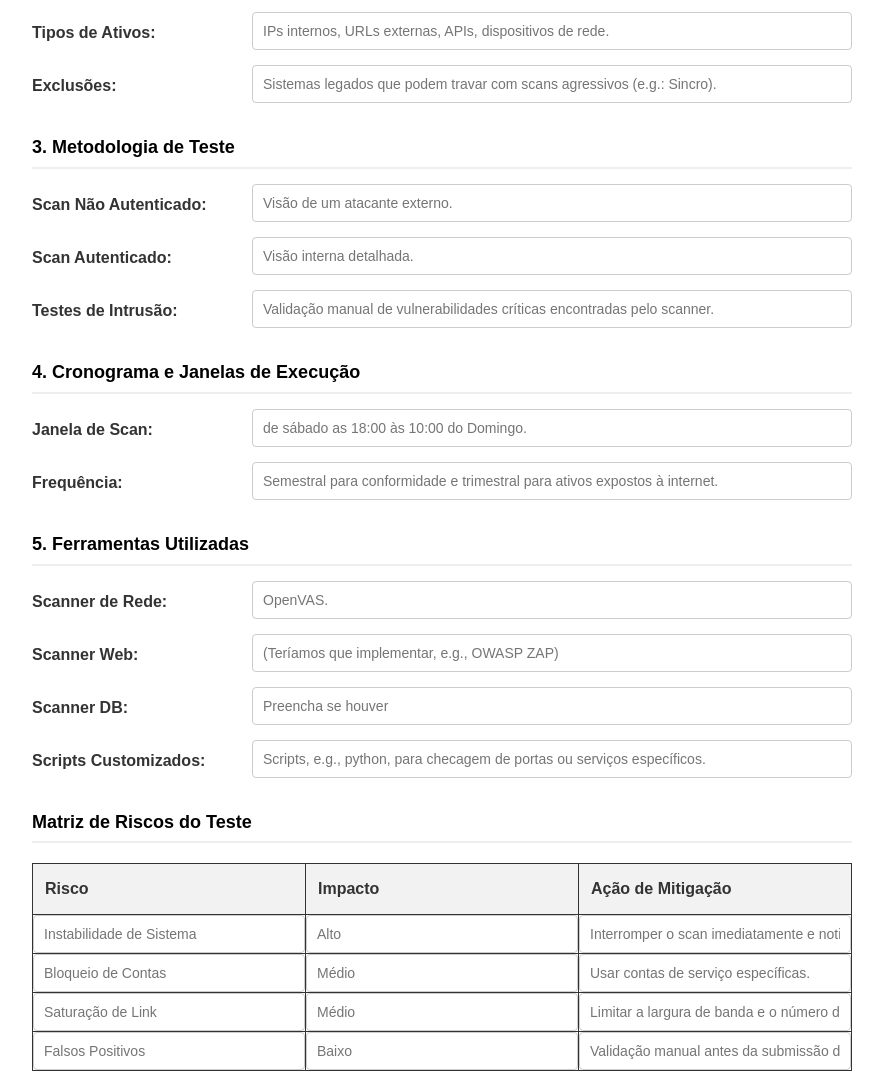
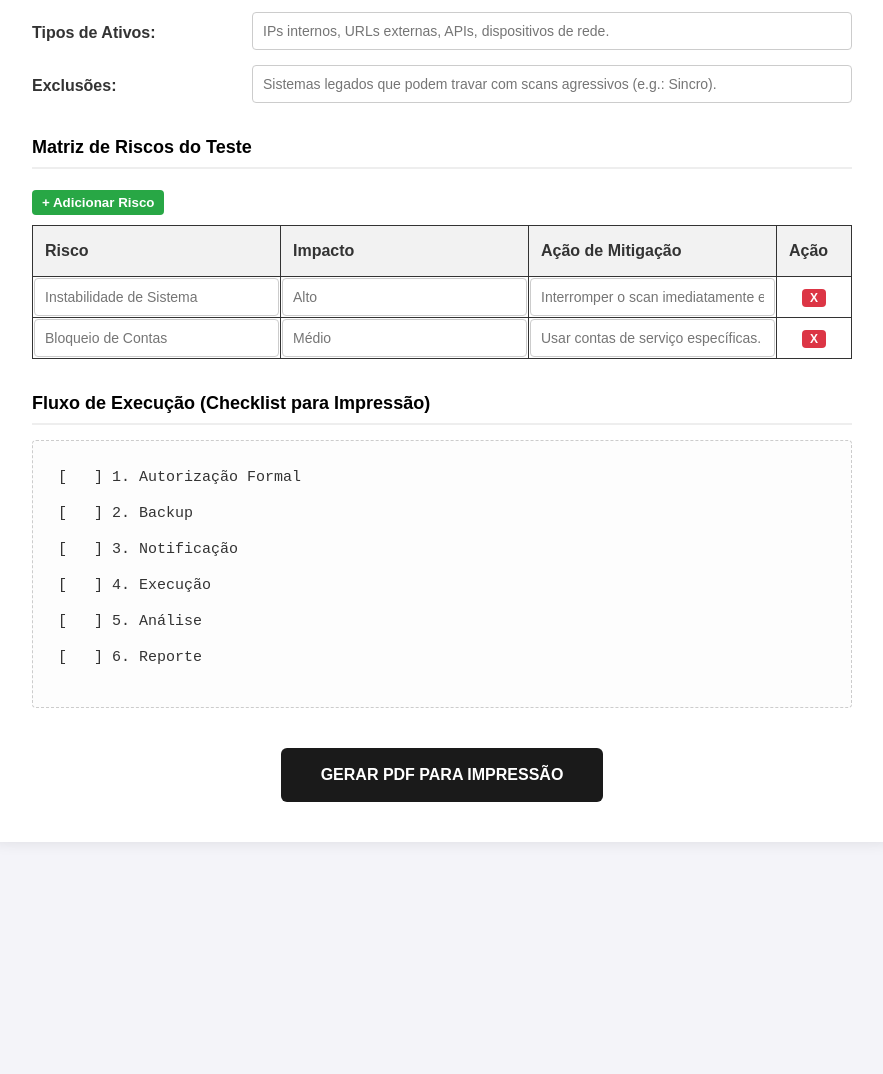
Before and after one commit to Guilherme-Zibetti/GestaoVulnerabilidades, a plain HTML site: page public/index.html in a window 1280 px wide. Shown: the part 545-1619 px from the top of the page, without its empty margins (198-1081 px from the left). After the commit the page ends 1427 px from the top, so only its background shows below. Drawn offline with nearby package versions, Linux system fonts and the light colour scheme.

Commit message:
updated: public/index.html

```diff
--- a/public/index.html
+++ b/public/index.html
@@ -16,21 +16,19 @@
         textarea, input[type="text"] { flex-grow: 1; padding: 10px; border: 1px solid #ccc; border-radius: 4px; font-size: 14px; }
         textarea { height: 70px; }
 
-        /* Ajuste Matriz de Riscos */
-        table { width: 100%; border-collapse: collapse; margin: 20px 0; border: 1px solid #333; }
-        th, td { border: 1px solid #333; padding: 0; text-align: left; }
+        /* Tabela Matriz de Riscos */
+        .table-container { margin: 20px 0; }
+        table { width: 100%; border-collapse: collapse; border: 1px solid #333; }
+        th, td { border: 1px solid #333; text-align: left; position: relative; }
         th { background-color: #f2f2f2; font-weight: bold; padding: 12px; }
-        .risk-input {
-            width: 100%;
-            border: none;
-            padding: 12px;
-            background: transparent;
-            font-size: 14px;
-            outline: none;
-            box-sizing: border-box;
-            font-family: Arial, sans-serif;
-        }
+        .risk-input { width: 100%; border: none; padding: 12px; background: transparent; font-size: 14px; outline: none; box-sizing: border-box; }
         .risk-input:focus { background-color: #fffbe6; }
+
+        /* Botões de controle de linha */
+        .row-controls { padding: 5px; text-align: center; width: 50px; }
+        .btn-row { cursor: pointer; border: none; border-radius: 4px; padding: 5px 10px; font-weight: bold; }
+        .btn-add { background-color: #28a745; color: white; margin-bottom: 10px; display: inline-block; }
+        .btn-remove { background-color: #dc3545; color: white; padding: 2px 8px; font-size: 12px; }
 
         .checklist-static { background: #fdfdfd; border: 1px dashed #ccc; padding: 25px; border-radius: 4px; }
         .checklist-item { margin-bottom: 12px; font-size: 15px; color: #333; font-family: monospace; }
@@ -70,55 +68,16 @@
             <input type="text" id="exclusoes" placeholder="Sistemas legados que podem travar com scans agressivos (e.g.: Sincro).">
         </div>
 
-        <h2>3. Metodologia de Teste</h2>
-        <div class="input-group">
-            <label>Scan Não Autenticado:</label>
-            <input type="text" id="scan_nao_autenticado" placeholder="Visão de um atacante externo.">
-        </div>
-        <div class="input-group">
-            <label>Scan Autenticado:</label>
-            <input type="text" id="scan_autenticado" placeholder="Visão interna detalhada.">
-        </div>
-        <div class="input-group">
-            <label>Testes de Intrusão:</label>
-            <input type="text" id="pentest" placeholder="Validação manual de vulnerabilidades críticas encontradas pelo scanner.">
-        </div>
-
-        <h2>4. Cronograma e Janelas de Execução</h2>
-        <div class="input-group">
-            <label>Janela de Scan:</label>
-            <input type="text" id="janela" placeholder="de sábado as 18:00 às 10:00 do Domingo.">
-        </div>
-        <div class="input-group">
-            <label>Frequência:</label>
-            <input type="text" id="frequencia" placeholder="Semestral para conformidade e trimestral para ativos expostos à internet.">
-        </div>
-
-        <h2>5. Ferramentas Utilizadas</h2>
-        <div class="input-group">
-            <label>Scanner de Rede:</label>
-            <input type="text" id="tool_rede" placeholder="OpenVAS.">
-        </div>
-        <div class="input-group">
-            <label>Scanner Web:</label>
-            <input type="text" id="tool_web" placeholder="(Teríamos que implementar, e.g., OWASP ZAP)">
-        </div>
-        <div class="input-group">
-            <label>Scanner DB:</label>
-            <input type="text" id="tool_db" placeholder="Preencha se houver">
-        </div>
-        <div class="input-group">
-            <label>Scripts Customizados:</label>
-            <input type="text" id="tool_scripts" placeholder="Scripts, e.g., python, para checagem de portas ou serviços específicos.">
-        </div>
-
         <h2>Matriz de Riscos do Teste</h2>
+        <div class="table-container">
+            <button type="button" class="btn-row btn-add" onclick="addRow()">+ Adicionar Risco</button>
             <table id="tabelaRiscos">
                 <thead>
                     <tr>
                         <th>Risco</th>
                         <th>Impacto</th>
                         <th>Ação de Mitigação</th>
+                        <th style="width: 50px;">Ação</th>
                     </tr>
                 </thead>
                 <tbody>
@@ -126,24 +85,17 @@
                         <td><input type="text" class="risk-input" placeholder="Instabilidade de Sistema"></td>
                         <td><input type="text" class="risk-input" placeholder="Alto"></td>
                         <td><input type="text" class="risk-input" placeholder="Interromper o scan imediatamente e notificar o departamento responsável."></td>
+                        <td class="row-controls"><button type="button" class="btn-row btn-remove" onclick="removeRow(this)">X</button></td>
                     </tr>
                     <tr>
                         <td><input type="text" class="risk-input" placeholder="Bloqueio de Contas"></td>
                         <td><input type="text" class="risk-input" placeholder="Médio"></td>
                         <td><input type="text" class="risk-input" placeholder="Usar contas de serviço específicas."></td>
-                </tr>
-                <tr>
-                    <td><input type="text" class="risk-input" placeholder="Saturação de Link"></td>
-                    <td><input type="text" class="risk-input" placeholder="Médio"></td>
-                    <td><input type="text" class="risk-input" placeholder="Limitar a largura de banda e o número de threads do scanner."></td>
-                </tr>
-                <tr>
-                    <td><input type="text" class="risk-input" placeholder="Falsos Positivos"></td>
-                    <td><input type="text" class="risk-input" placeholder="Baixo"></td>
-                    <td><input type="text" class="risk-input" placeholder="Validação manual antes da submissão do reporte final."></td>
+                        <td class="row-controls"><button type="button" class="btn-row btn-remove" onclick="removeRow(this)">X</button></td>
                     </tr>
                 </tbody>
             </table>
+        </div>
 
         <h2>Fluxo de Execução (Checklist para Impressão)</h2>
         <div class="checklist-static">
@@ -162,6 +114,25 @@
 </div>
 
 <script>
+    // Função para adicionar nova linha na matriz
+    function addRow() {
+        const tbody = document.querySelector("#tabelaRiscos tbody");
+        const tr = document.createElement("tr");
+        tr.innerHTML = `
+            <td><input type="text" class="risk-input" placeholder="Descreva o risco"></td>
+            <td><input type="text" class="risk-input" placeholder="Impacto"></td>
+            <td><input type="text" class="risk-input" placeholder="Mitigação"></td>
+            <td class="row-controls"><button type="button" class="btn-row btn-remove" onclick="removeRow(this)">X</button></td>
+        `;
+        tbody.appendChild(tr);
+    }
+
+    // Função para remover linha específica
+    function removeRow(btn) {
+        const row = btn.parentNode.parentNode;
+        row.parentNode.removeChild(row);
+    }
+
     function gerarPDF() {
         const { jsPDF } = window.jspdf;
         const doc = new jsPDF();
@@ -176,6 +147,7 @@
 
         function addField(label, id) {
             const el = document.getElementById(id);
+            if (!el) return;
             const val = el.value || el.placeholder;
             doc.setFont(undefined, 'bold');
             doc.text(label, 20, yPos);
@@ -196,11 +168,14 @@
 
         if (yPos > 220) { doc.addPage(); yPos = 20; }
 
+        // Matriz de Riscos Dinâmica
         doc.setFontSize(12); doc.setFont(undefined, 'bold');
         doc.text("Matriz de Riscos do Teste", 20, yPos); yPos += 5;
 
         const riskData = [];
-        document.querySelectorAll("#tabelaRiscos tbody tr").forEach(row => {
+        const rows = document.querySelectorAll("#tabelaRiscos tbody tr");
+
+        rows.forEach(row => {
             const inputs = row.querySelectorAll('input');
             riskData.push([
                 inputs[0].value || inputs[0].placeholder,
@@ -209,6 +184,7 @@
             ]);
         });
 
+        if(riskData.length > 0) {
             doc.autoTable({
                 startY: yPos,
                 head: [['Risco', 'Impacto', 'Ação de Mitigação']],
@@ -218,8 +194,14 @@
                 styles: { fontSize: 9, cellPadding: 3, textColor: 50 },
                 margin: { left: 20, right: 20 }
             });
+            yPos = doc.lastAutoTable.finalY + 15;
+        } else {
+            yPos += 10;
+            doc.text("Nenhum risco listado.", 25, yPos);
+            yPos += 10;
+        }
 
-        yPos = doc.lastAutoTable.finalY + 15;
+        if (yPos > 240) { doc.addPage(); yPos = 20; }
 
         doc.setFontSize(12); doc.setFont(undefined, 'bold');
         doc.text("Fluxo de Execução (Checklist)", 20, yPos);
```
Lines whose indentation alone changed are shown as unchanged.
